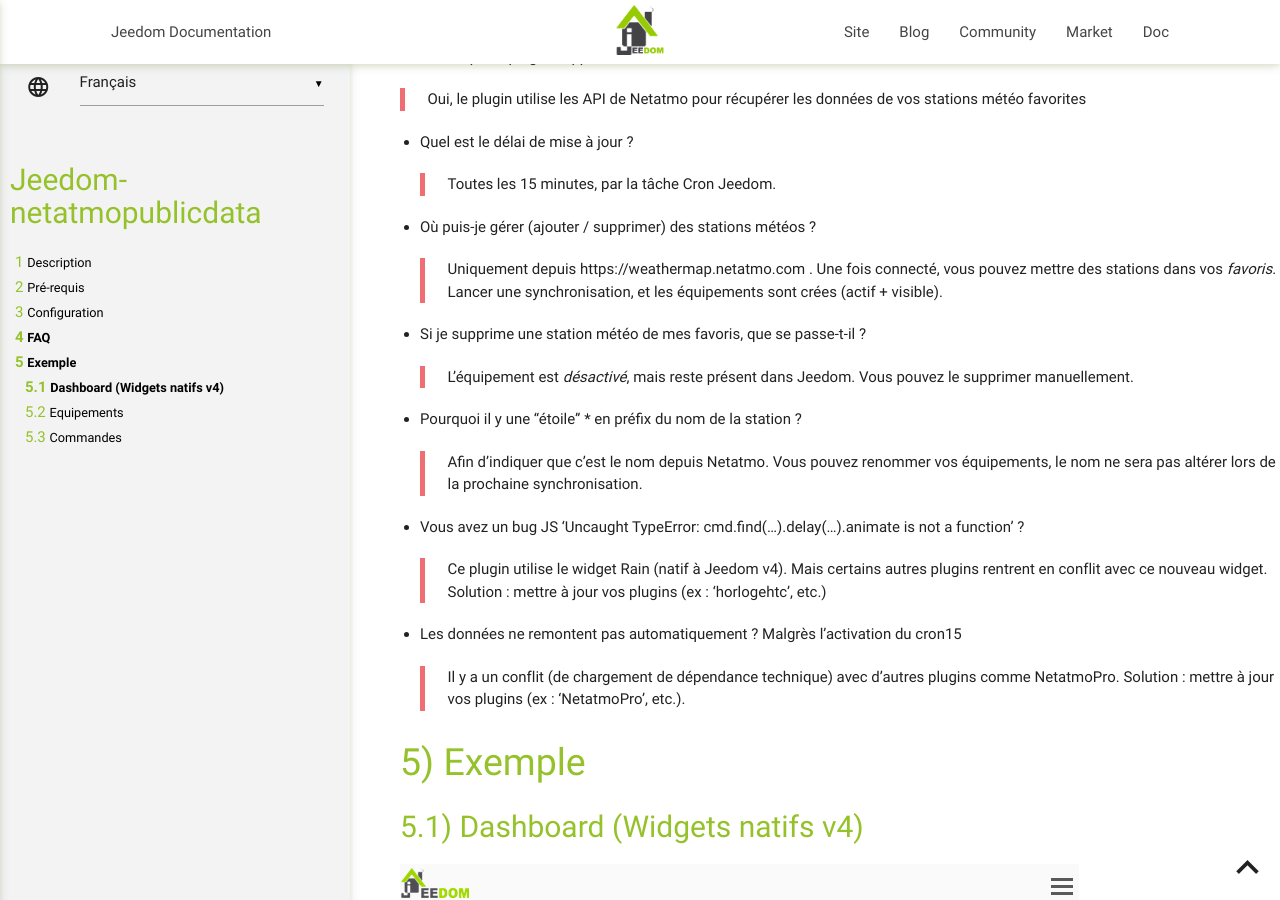
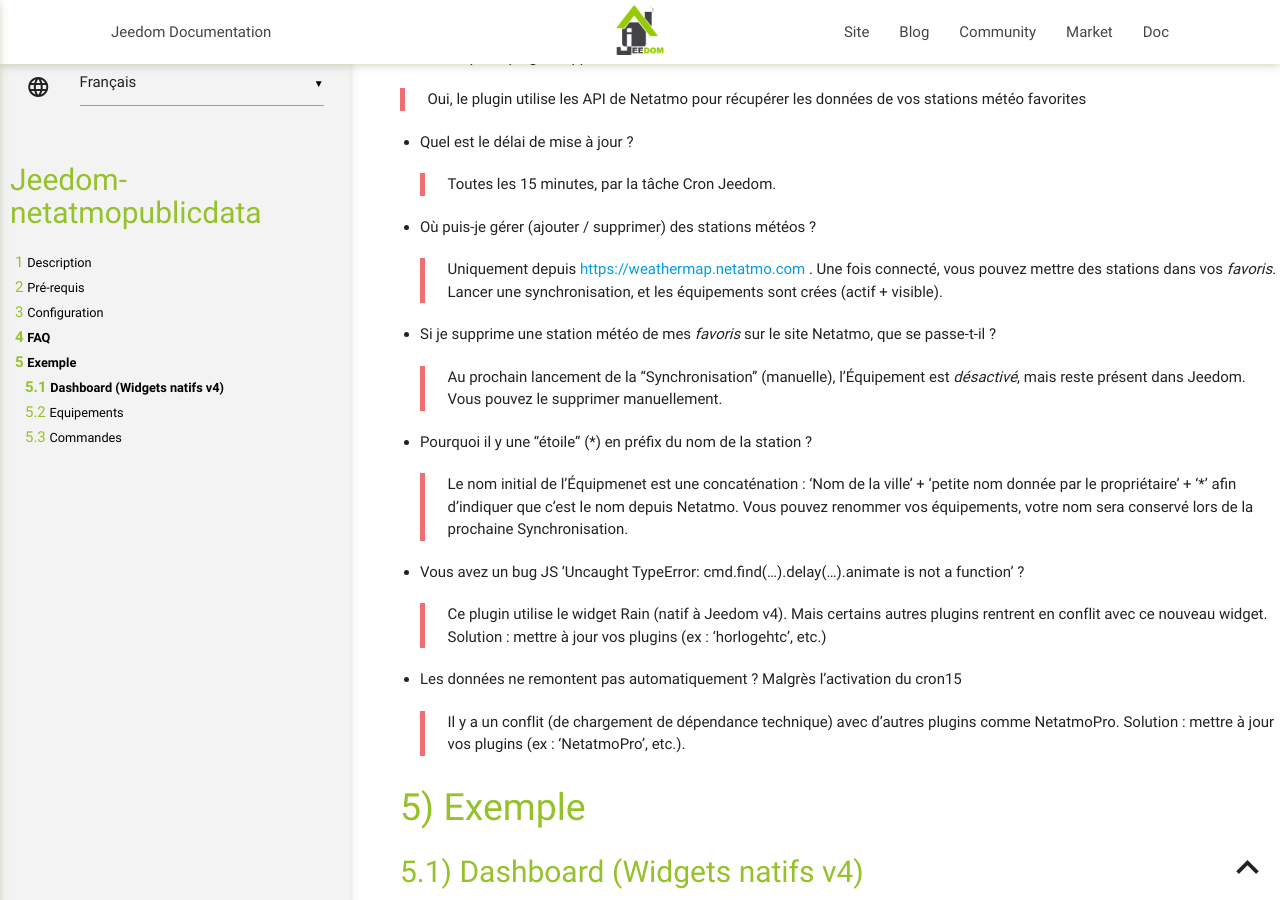
Before and after one commit to jim005/jeedom-netatmoPublicData, a Jekyll site: the page built from docs/fr_FR/index.md, in a window 1280 px wide and 900 px high, scrolled down 1261 px. Built offline with Jekyll 4.4.1, drawn with Linux system fonts in a browser that asks for light colours; some of the changed text lies outside the part shown.

```diff
--- a/docs/fr_FR/index.md
+++ b/docs/fr_FR/index.md
@@ -45,15 +45,15 @@ Synchroniser : permet de synchroniser Jeedom avec votre compte Netamo pour déco
 
 
 - Où puis-je gérer (ajouter / supprimer) des stations météos ?
-> Uniquement depuis https://weathermap.netatmo.com . Une fois connecté, vous pouvez mettre des stations dans vos *favoris*.
+> Uniquement depuis [https://weathermap.netatmo.com](https://weathermap.netatmo.com) . Une fois connecté, vous pouvez mettre des stations dans vos *favoris*.
 >Lancer une synchronisation, et les équipements sont crées (actif + visible).
 
-- Si je supprime une station météo de mes favoris, que se passe-t-il ?
-> L'équipement est *désactivé*, mais reste présent dans Jeedom. Vous pouvez le supprimer manuellement.
+- Si je supprime une station météo de mes *favoris* sur le site Netatmo, que se passe-t-il ?
+> Au prochain lancement de la "Synchronisation" (manuelle), l'Équipement est *désactivé*, mais reste présent dans Jeedom. Vous pouvez le supprimer manuellement.
 
-- Pourquoi il y une "étoile" * en préfix du nom de la station ?
-> Afin d'indiquer que c'est le nom depuis Netatmo. Vous pouvez renommer vos équipements,
->le nom ne sera pas altérer lors de la prochaine synchronisation.
+- Pourquoi il y une "étoile" (*) en préfix du nom de la station ?
+> Le nom initial de l'Équipmenet est une concaténation  : 'Nom de la ville' + 'petite nom donnée par le propriétaire' + '*' afin d'indiquer que c'est le nom depuis Netatmo.
+>Vous pouvez renommer vos équipements, votre nom sera conservé lors de la prochaine Synchronisation.
 
 - Vous avez un bug JS 'Uncaught TypeError: cmd.find(…).delay(…).animate is not a function' ?
 > Ce plugin utilise le widget Rain (natif à Jeedom v4). Mais certains autres plugins rentrent en conflit avec ce nouveau widget.
@@ -67,6 +67,7 @@ Synchroniser : permet de synchroniser Jeedom avec votre compte Netamo pour déco
 # Exemple
 
 ## Dashboard (Widgets natifs v4)
+![](../screenshot/NetatmoOpenData_dashboard_widget_v2.png)
 ![](../screenshot/NetatmoOpenData_dashboard_widget.png)
 
 ## Equipements
```
Also changed, not shown: other parts of docs/fr_FR/index.md (+5 -5 lines), docs/en_US/changelog.md (+4 -1 lines), docs/en_US/index.md (+5 -4 lines), docs/fr_FR/changelog.md (+3 -1 lines), docs/screenshot/NetatmoOpenData_dashboard_widget_v2.png (added), 1 other file.
